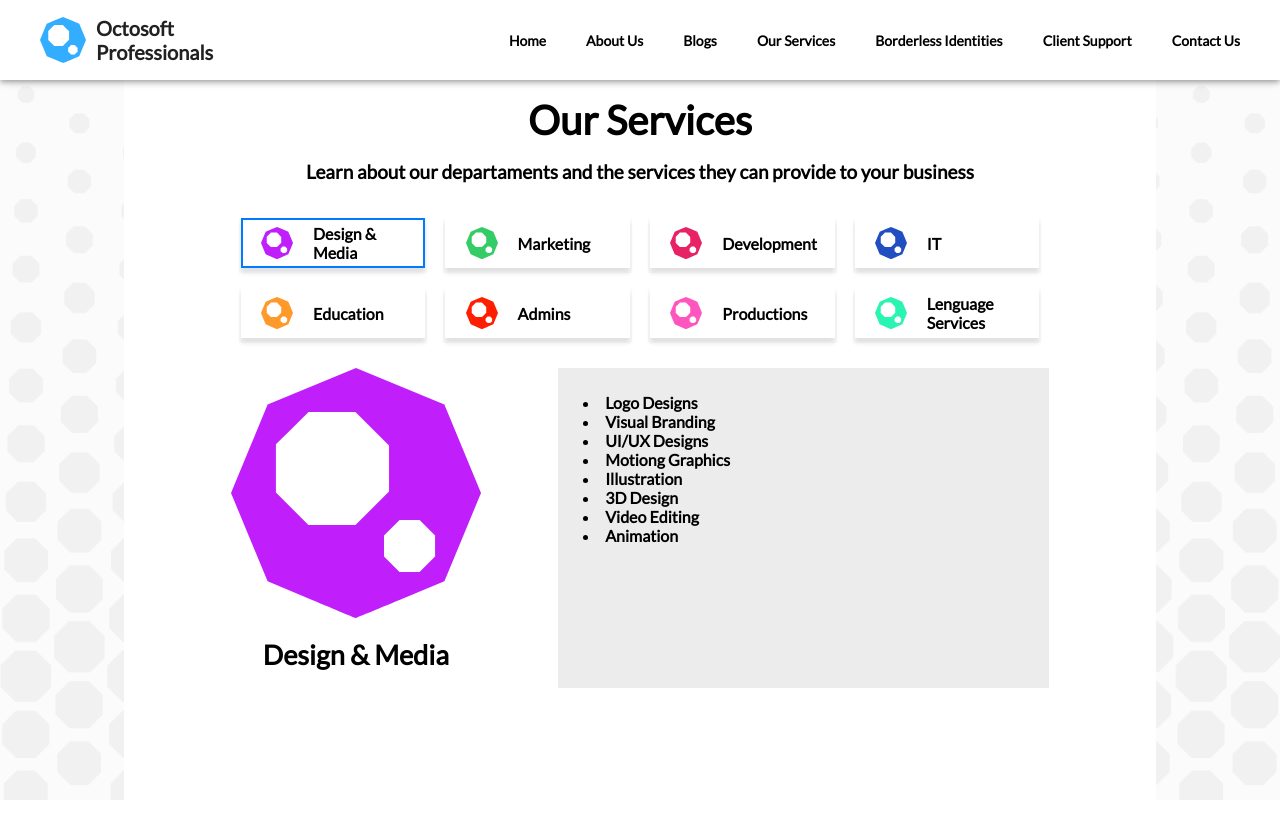
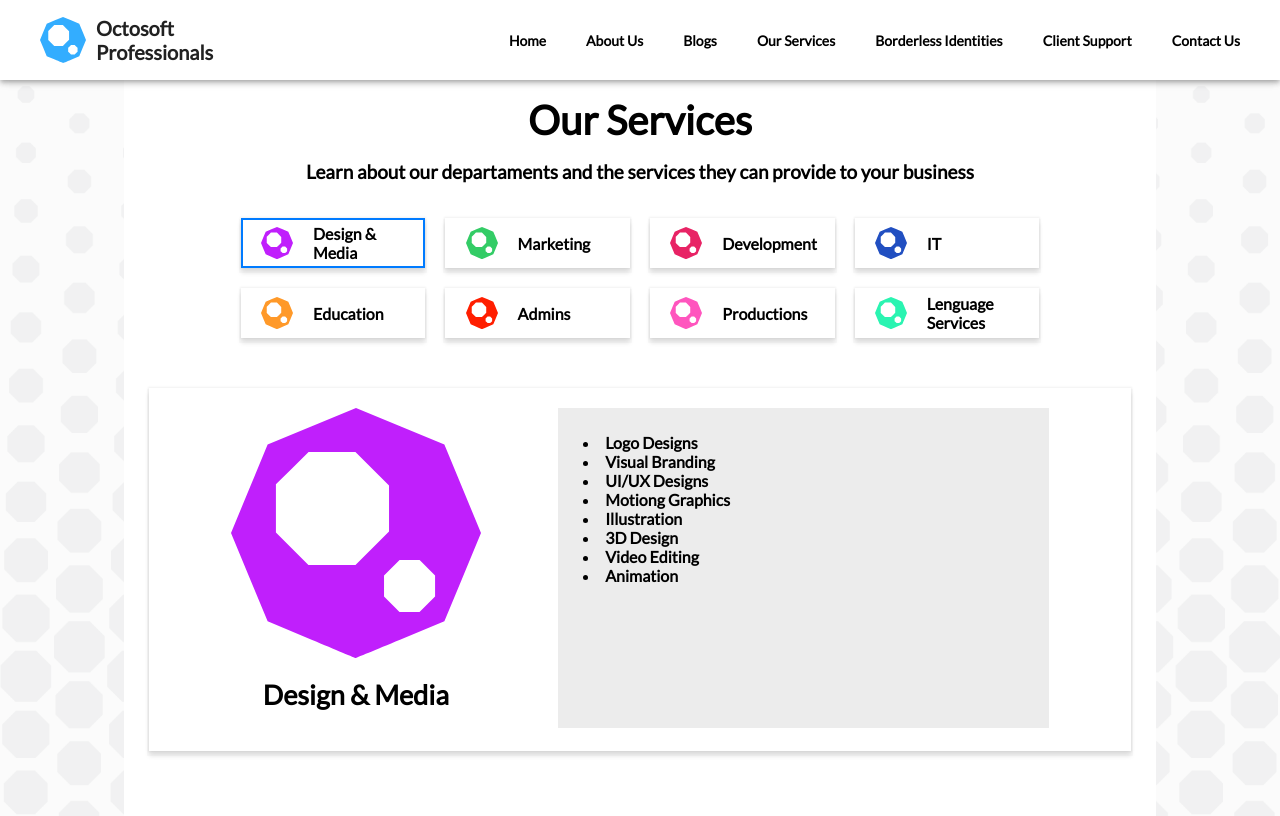
Before and after one commit to adrianponce89/octosoft, a React (Create React App) app: page /ourservices in a window 1280 px wide. Built offline with nearby package versions, Linux system fonts and the light colour scheme.

Commit message:
Design details not seen when creating the page are corrected, unused files are removed.

```diff
--- a/src/pages/OurServices.js
+++ b/src/pages/OurServices.js
@@ -23,11 +23,11 @@ const styles = makeStyles({
     cursor: 'pointer',
     height: 50,
     boxShadow:
-      '0px 3px 1px 2px rgba(0 0 0 / 2%), 0px 0px 0px 0px rgb(0 0 0 / 2%), 0px 5px 5px 0px rgb(0 0 0 / 2%), 0px 5px 5px 0px rgb(0 0 0 / 9%)',
+      '0px 3px 1px 2px rgba(0 0 0 / 2%), 0px 0px 2px 1px rgb(0 0 0 / 6%), 0px 5px 5px 0px rgb(0 0 0 / 2%), 0px 5px 5px 0px rgb(0 0 0 / 9%)',
   },
   highlightedButton: {
     boxShadow:
-      'inset 0 0 0 2px #007bff, 0px 3px 1px 2px rgba(0 0 0 / 2%), 0px 0px 0px 0px rgb(0 0 0 / 2%), 0px 5px 5px 0px rgb(0 0 0 / 2%), 0px 5px 5px 0px rgb(0 0 0 / 9%)',
+      'inset 0 0 0 2px #007bff, 0px 3px 1px 2px rgba(0 0 0 / 2%), 0px 0px 2px 1px rgb(0 0 0 / 6%), 0px 5px 5px 0px rgb(0 0 0 / 2%), 0px 5px 5px 0px rgb(0 0 0 / 9%)',
   },
   buttonIcon: {
     width: 32,
@@ -42,8 +42,10 @@ const styles = makeStyles({
     },
   },
   infoContainer: {
-    margin: 'auto',
-    paddingTop: 20,
+    margin: '40px auto 40px auto',
+    padding: '20px 0 20px 0',
+    boxShadow:
+      '0px 3px 1px 2px rgba(0 0 0 / 2%), 0px 0px 2px 1px rgb(0 0 0 / 6%), 0px 5px 5px 0px rgb(0 0 0 / 2%), 0px 5px 5px 0px rgb(0 0 0 / 9%)',
   },
   iconsDescriptions: {
     width: 250,
```
Also changed, not shown: src/assets/Logo_Professionals.png (deleted), src/assets/images/Logo_Professionals.png (deleted).
